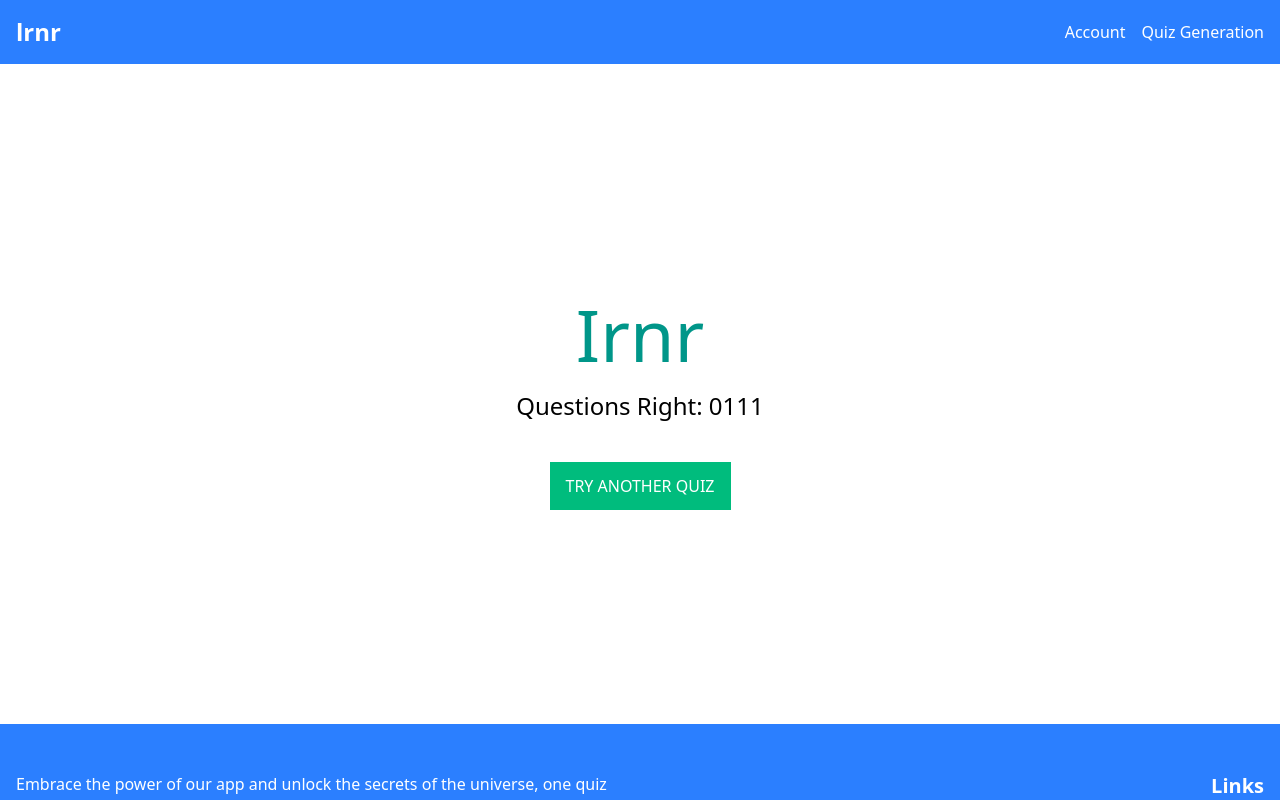
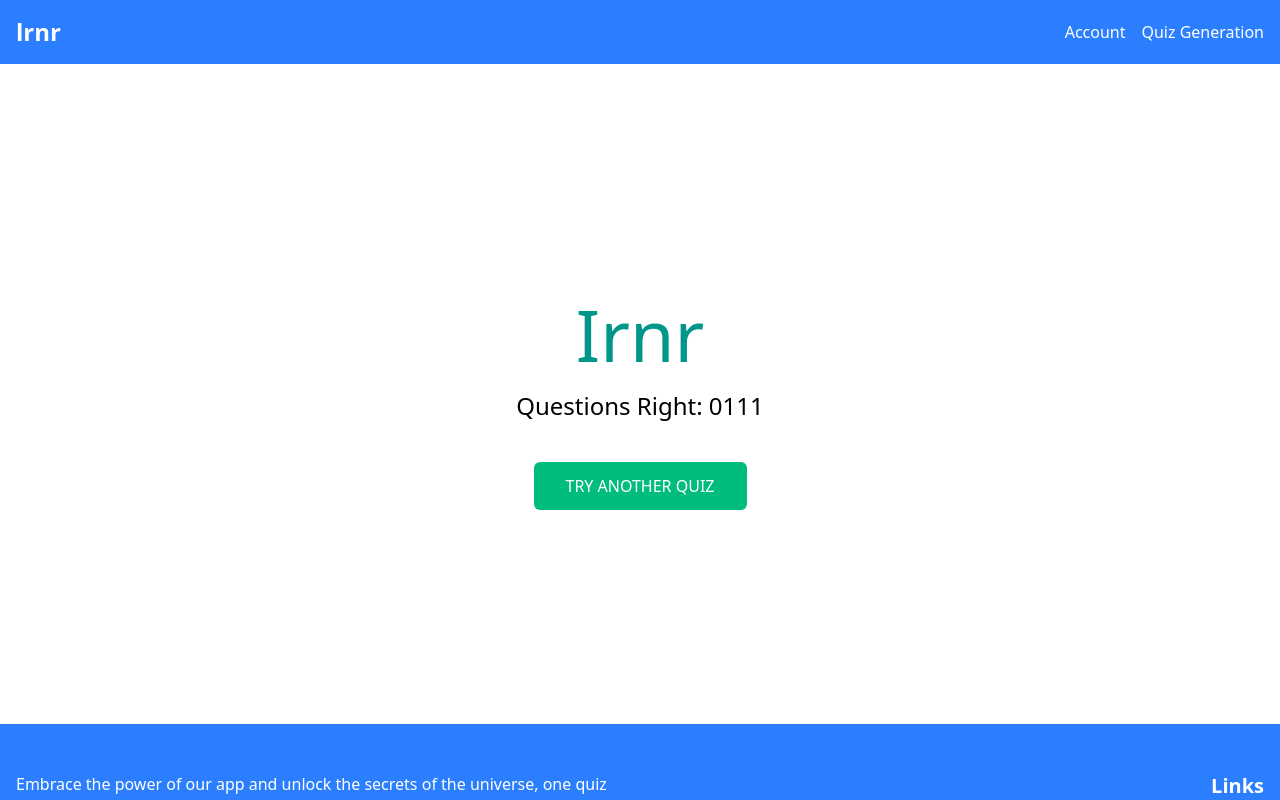
Before and after one commit to sergio7quintero/G1-LRNR-Sergio, a React (Vite) app: page /result in a window 1280 px wide. Shown: the top 800 px of the page. Built offline with nearby package versions, Linux system fonts and the light colour scheme.

Commit message:
Feat: Change border radius of the button on the result page

```diff
--- a/src/pages/Result.jsx
+++ b/src/pages/Result.jsx
@@ -6,7 +6,7 @@ export default function Result() {
       <h1 className="text-7xl text-teal-600 font-medium mb-5">Irnr</h1>
       <p className="text-2xl font-medium mb-10">Questions Right: 0111</p>
 
-      <button className="bg-emerald-500 text-white font-medium py-3 px-4  hover:bg-emerald-600  cursor-pointer">
+      <button className="bg-emerald-500 text-white font-medium px-8 py-3 rounded-md hover:bg-emerald-600  cursor-pointer">
         TRY ANOTHER QUIZ
       </button>
     </div>
```
